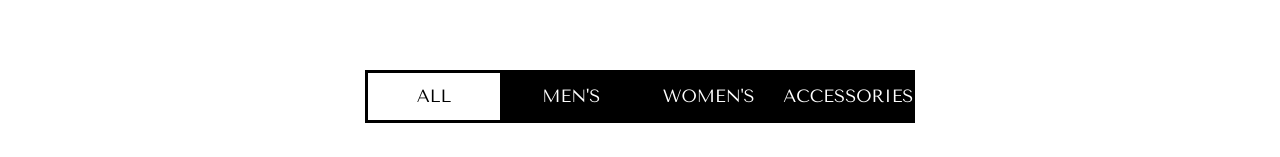
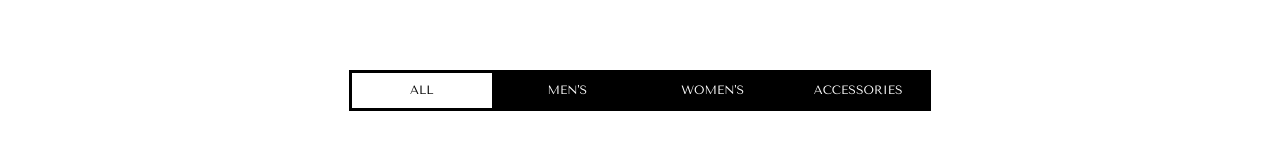
Before and after one commit to RanjitXtha/EcommerceSite, a React (Create React App) app: page /shop in a window 1280 px wide. Shown: the part 190-347 px from the top of the page. Built offline with nearby package versions, Linux system fonts and the light colour scheme; grey boxes are pictures that could not be loaded; a web font is replaced by a local one.

Commit message:
Describe the changes made

```diff
--- a/package.json
+++ b/package.json
@@ -1,4 +1,5 @@
 {
+  "homepage": "https://RanjitXtha.github.io/",
   "name": "ecom",
   "version": "0.1.0",
   "private": true,
@@ -15,6 +16,8 @@
   },
   "scripts": {
     "start": "react-scripts start",
+    "predeploy": "npm run build",
+    "deploy": "gh-pages -d build",
     "build": "react-scripts build",
     "test": "react-scripts test",
     "eject": "react-scripts eject"
@@ -36,5 +39,8 @@
       "last 1 firefox version",
       "last 1 safari version"
     ]
+  },
+  "devDependencies": {
+    "gh-pages": "^6.1.1"
   }
 }
--- a/src/App.css
+++ b/src/App.css
@@ -141,12 +141,13 @@ h1{
     align-items: center;
     justify-content: center;
     cursor: pointer;
+    border:none;
 }
 
 .product-buttons-button:hover{
     color:black;
     background-color: white;
-    border:3px solid black;
+    border:2px solid black;
 }
 
 @media(max-width:650px){
--- a/src/Home.css
+++ b/src/Home.css
@@ -30,12 +30,17 @@
 }
 
 
-@media(max-width:800px){
+@media(max-width:800px ){
     .top-info{
-        top:25%;
+        top:6rem;
         right:0;
     }
+}
 
+@media(max-width:650px ){
+    .top-section{
+        height:50vh;
+    }
 
 }
 
--- a/src/Shop.js
+++ b/src/Shop.js
@@ -47,10 +47,10 @@ const Shop = () => {
 
 
       <div className='category-buttons'>
-        <Link to="/shop"><button style={clickedButton==="ALL"?classes:null} className='shop-button category-button' value="ALL" onClick={() => handleSort('ALL')}>ALL</button></Link>
-        <Link to="/shop/MEN"><button style={clickedButton==="MEN"?classes:null} className='shop-button category-button' onClick={() => handleSort('MEN')}>MEN'S</button></Link>
-        <Link to="/shop/WOMEN"><button style={clickedButton==="WOMEN"?classes:null} className='shop-button category-button' onClick={() => handleSort('WOMEN')}>WOMEN'S</button></Link>
-        <Link to="/shop/ACCESSORIES"><button style={clickedButton==="ACCESSORIES"?classes:null} className='shop-button category-button' onClick={() => handleSort('ACCESSORIES')}>ACCESSORIES</button></Link>
+        <Link to="/shop"><button style={clickedButton==="ALL"?classes:null} className='category-button' value="ALL" onClick={() => handleSort('ALL')}>ALL</button></Link>
+        <Link to="/shop/MEN"><button style={clickedButton==="MEN"?classes:null} className='category-button' onClick={() => handleSort('MEN')}>MEN'S</button></Link>
+        <Link to="/shop/WOMEN"><button style={clickedButton==="WOMEN"?classes:null} className='category-button' onClick={() => handleSort('WOMEN')}>WOMEN'S</button></Link>
+        <Link to="/shop/ACCESSORIES"><button style={clickedButton==="ACCESSORIES"?classes:null} className='category-button' onClick={() => handleSort('ACCESSORIES')}>ACCESSORIES</button></Link>
       </div>
       <div className="product-section">
         {
--- a/src/productpage.css
+++ b/src/productpage.css
@@ -1,23 +1,7 @@
 .productpage{
     display:grid;
     grid-template-columns: 1fr 1.3fr;
-
     margin:5rem 10rem;
-}
-
-@media(max-width:1200px){
-    .productpage{
-        display: grid;
-        grid-template-columns: none;
-        row-gap: 10rem;
-        grid-template-rows: 55rem 35rem;
-    }
-}
-
-
-.product-info{
-padding-left:5rem;
-
 }
 
 .product-image{
@@ -28,6 +12,25 @@ padding-left:5rem;
 }
 
 
+@media(max-width:1200px){
+    .productpage{
+        display: flex;
+        flex-direction: column;
+    }
+
+    .product-image{
+        height:50vh;
+    }
+}
+
+
+.product-info{
+    padding-left:5rem;
+
+}
+
+
+
 .wish-button{
     position: relative;
     height:6rem;
--- a/src/shop.css
+++ b/src/shop.css
@@ -73,14 +73,13 @@
     margin-bottom:6rem;
 }
 
-.category-buttons > button{
-    width:20rem;
-    border:2px solid white;
+.category-button{
+    width:18rem;
+    height:5rem;
     border:3px solid black;
-}
-
-.category-button{
-    width:17rem;
+    font-size: 150%;
+    background-color: black;
+    color:white;
 }
 
 .searchbar{
```
Also changed, not shown: 1 other file (tests, documents, lock files or other folders).
